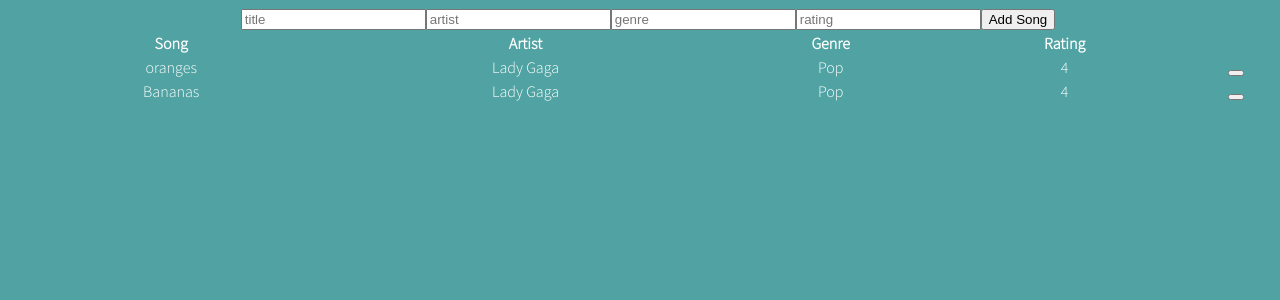
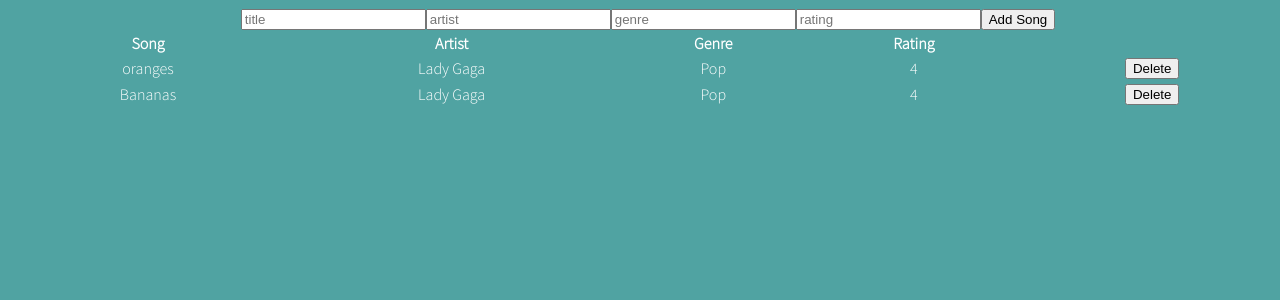
Before and after one commit to iamhelenavd/Winc-Week05-Eindopdracht1.0, a React (Create React App) app: page / in a window 1280 px wide. Shown: the top 300 px of the page. Built offline with nearby package versions, Linux system fonts and the light colour scheme.

Commit message:
start Delete Button not solved yet

```diff
--- a/src/components/SongListItem.jsx
+++ b/src/components/SongListItem.jsx
@@ -2,16 +2,19 @@ import React from "react";
 
 function SongListItem(props) {
   return (
-    <tr>
+    <tr key={props.id}>
       <td>{props.name}</td>
       <td>{props.artist}</td>
       <td>{props.genre}</td>
       <td>{props.rating}</td>
       <td>
-        <button></button>
+        <button onClick={() => props.deleteSong(props.id)}> Delete </button>
       </td>
     </tr>
   );
 }
 
 export default SongListItem;
+
+/* onClick={props.handleRemove} */
+/* onClick={() => props.handleRemove(props.id)} */
--- a/src/components/SongOverview.jsx
+++ b/src/components/SongOverview.jsx
@@ -29,6 +29,21 @@ const SongOverview = () => {
   };
 
   // doe iets om deleten)
+  const deleteSong = (id) => {
+    setSongs(songs.filter((song) => song.id !== id));
+
+    /*   const handleRemove = (id) => {
+    const newList = [...songs];
+    setSongs(newList); */
+
+    /* const handleRemove = (id) => {
+    setSongs(songs.filter((song) => song.id !== id));
+ */
+    /*   const handleRemove = (e) => {
+    const { id } = e.target.parentElement;
+    songs.splice(id, 1);
+    setSongs([...songs]); */
+  };
 
   return (
     <div>
@@ -42,7 +57,7 @@ const SongOverview = () => {
               <th className="song-row__item">Genre</th>
               <th className="song-row__item">Rating</th>
             </tr>
-            <SongList songs={songs} />
+            <SongList songs={songs} deleteSong={deleteSong} />
           </tbody>
         </table>
       </div>
```
